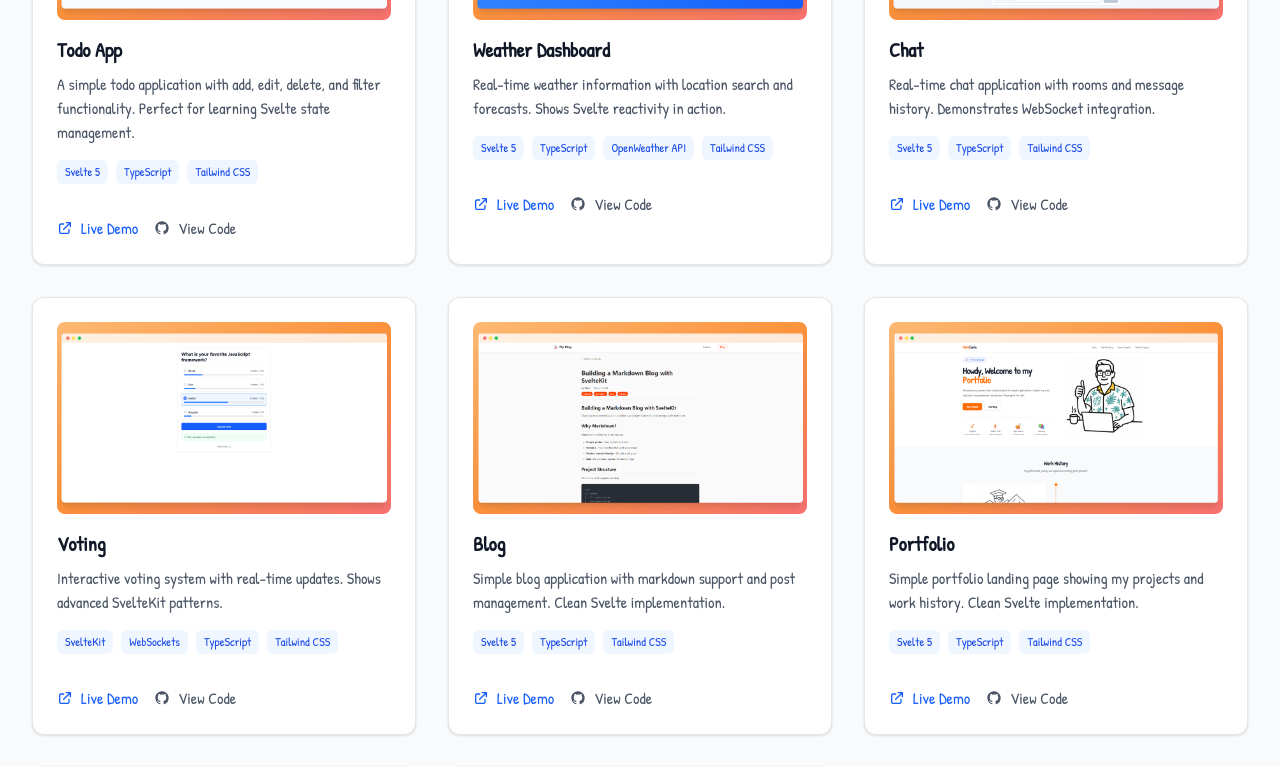
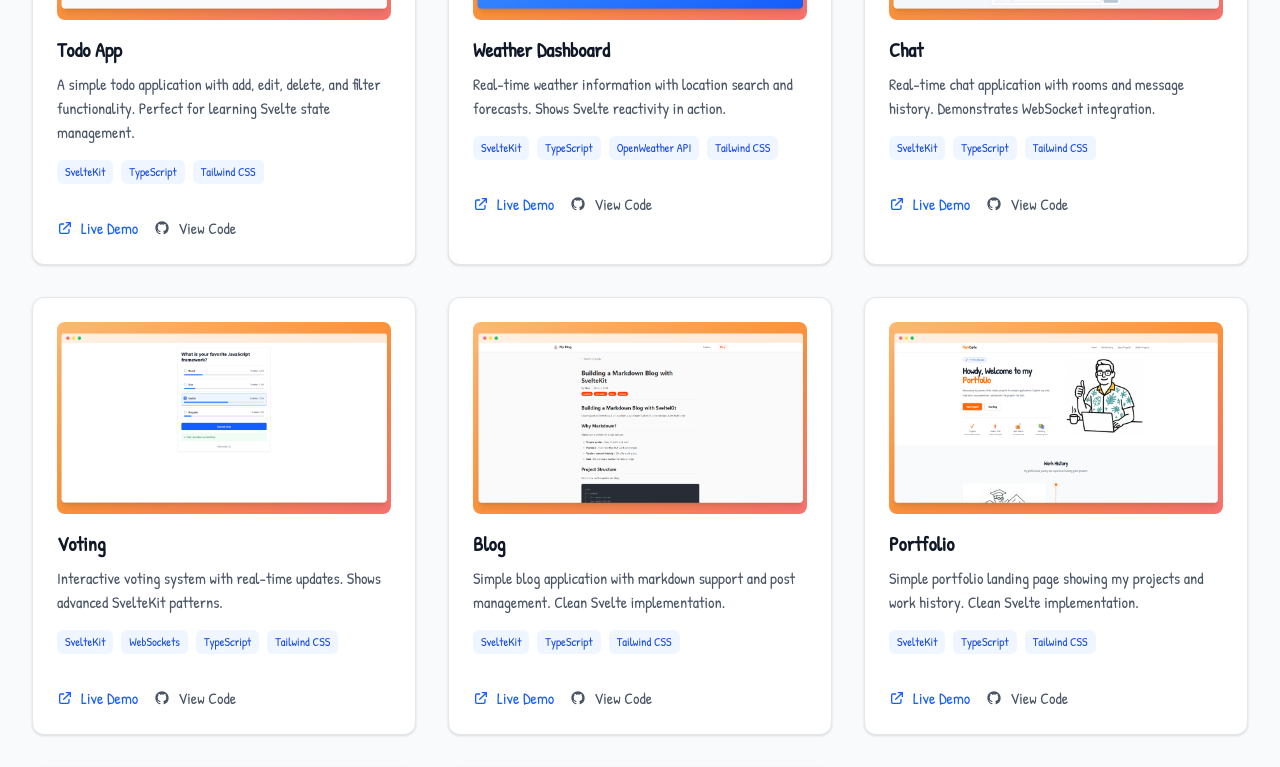
Before and after one commit to devmarked/sv-landing, a SvelteKit app: page / in a window 1280 px wide. Shown: the part 6320-7087 px from the top of the page. Built offline with nearby package versions, Linux system fonts and the light colour scheme.

Commit message:
update svelte

```diff
--- a/src/routes/+page.svelte
+++ b/src/routes/+page.svelte
@@ -60,7 +60,7 @@
 			title: 'Todo App',
 			description:
 				'A simple todo application with add, edit, delete, and filter functionality. Perfect for learning Svelte state management.',
-		technologies: ['Svelte 5', 'TypeScript', 'Tailwind CSS'],
+		technologies: ['SvelteKit', 'TypeScript', 'Tailwind CSS'],
 		liveUrl: 'https://sv-task.vercel.app/',
 		githubUrl: 'https://github.com/devmarked/sv-task',
 		imageUrl: TaskImage
@@ -70,7 +70,7 @@
 			title: 'Weather Dashboard',
 			description:
 				'Real-time weather information with location search and forecasts. Shows Svelte reactivity in action.',
-		technologies: ['Svelte 5', 'TypeScript', 'OpenWeather API', 'Tailwind CSS'],
+		technologies: ['SvelteKit', 'TypeScript', 'OpenWeather API', 'Tailwind CSS'],
 		liveUrl: 'https://sv-weather-five.vercel.app/',
 		githubUrl: 'https://github.com/devmarked/sv-weather',
 		imageUrl: WeatherImage
@@ -80,7 +80,7 @@
 			title: 'Chat',
 			description:
 				'Real-time chat application with rooms and message history. Demonstrates WebSocket integration.',
-		technologies: ['Svelte 5', 'TypeScript', 'Tailwind CSS'],
+		technologies: ['SvelteKit', 'TypeScript', 'Tailwind CSS'],
 		liveUrl: 'https://sv-chat.vercel.app/',
 		githubUrl: 'https://github.com/devmarked/sv-chat',
 		imageUrl: ChatImage
@@ -100,7 +100,7 @@
 			title: 'Blog',
 			description:
 				'Simple blog application with markdown support and post management. Clean Svelte implementation.',
-		technologies: ['Svelte 5', 'TypeScript', 'Tailwind CSS'],
+		technologies: ['SvelteKit', 'TypeScript', 'Tailwind CSS'],
 		liveUrl: 'https://sv-md-blog.vercel.app/',
 		githubUrl: 'https://github.com/devmarked/sv-md-blog',
 		imageUrl: BlogImage
@@ -110,7 +110,7 @@
 			title: 'Portfolio',
 			description:
 				'Simple portfolio landing page showing my projects and work history. Clean Svelte implementation.',
-		technologies: ['Svelte 5', 'TypeScript', 'Tailwind CSS'],
+		technologies: ['SvelteKit', 'TypeScript', 'Tailwind CSS'],
 		liveUrl: 'https://sv.markcarlo.space',
 		githubUrl: 'https://github.com/devmarked/sv-landing',
 		imageUrl: SvPortfolioImage
@@ -121,7 +121,7 @@
 			description:
 				'Transform static images into dynamic animated videos using AI-powered generation.',
 			technologies: [
-				'Svelte 5',
+				'SvelteKit',
 				'TypeScript',
 				'Tailwind CSS',
 				'OpenAI',
@@ -139,7 +139,7 @@
 			description:
 				'Connect with expert AI mentors for personalized 1:1 sessions, project guidance, and accelerated career growth',
 			technologies: [
-				'Svelte 5',
+				'SvelteKit',
 				'TypeScript',
 				'Tailwind CSS',
 				'Supabase',
```
